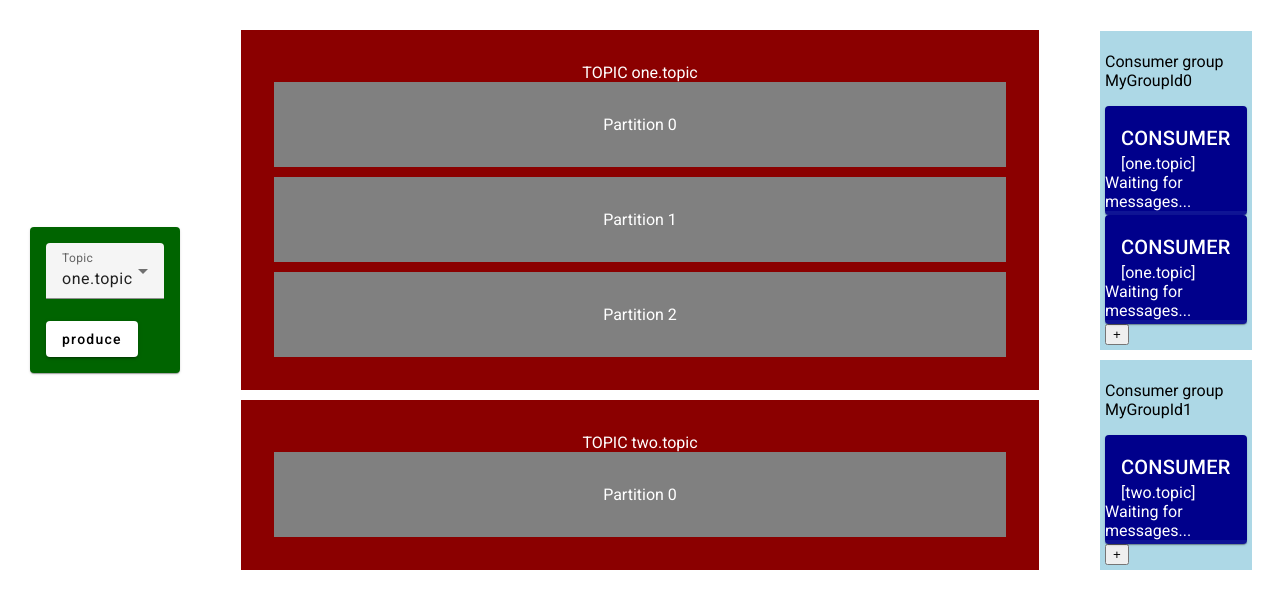
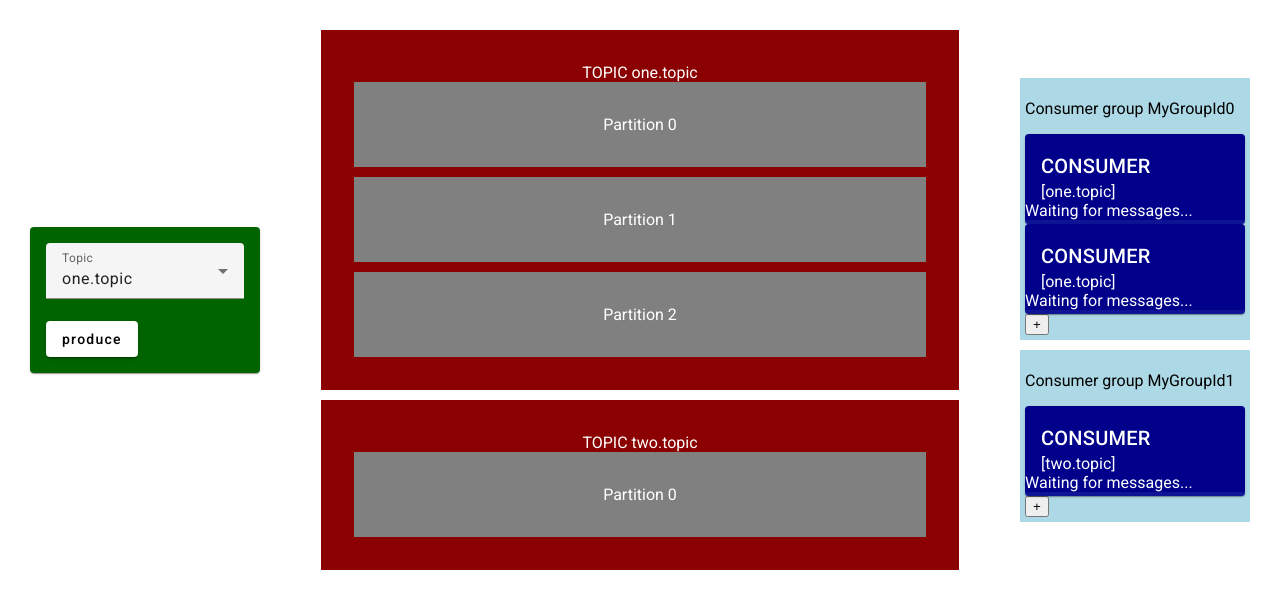
Before and after one commit to txiribimakula/kafka-playground, an Angular app: page / in a window 1280 px wide. Shown: the top 608 px of the page. Built offline with nearby package versions, Linux system fonts and the light colour scheme.

Commit message:
more space fpr producer and consumer

```diff
--- a/src/app/app.component.scss
+++ b/src/app/app.component.scss
@@ -1,6 +1,6 @@
 .container {
   display: grid;
-  grid-template-columns: 150px auto 150px;
+  grid-template-columns: 230px auto 230px;
   place-items: center;
   gap: 5%;
   margin: 30px;
```
